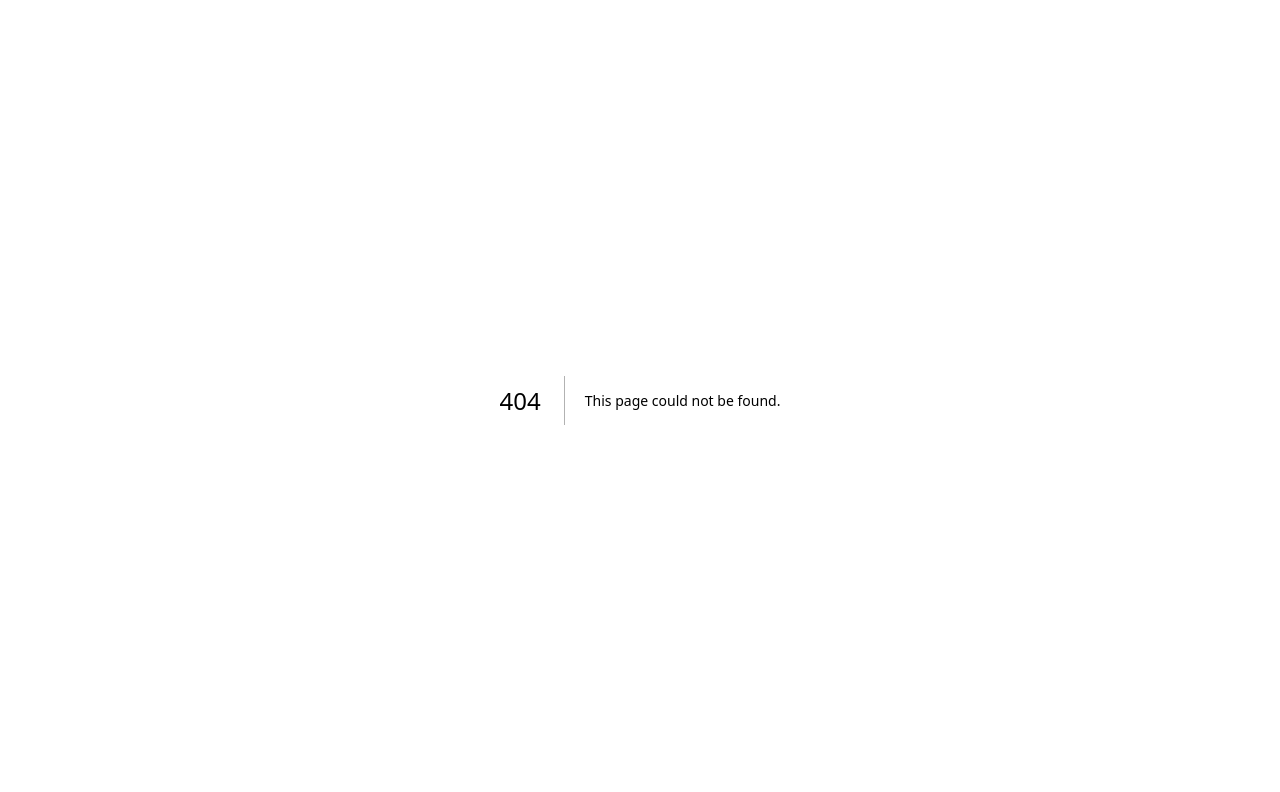
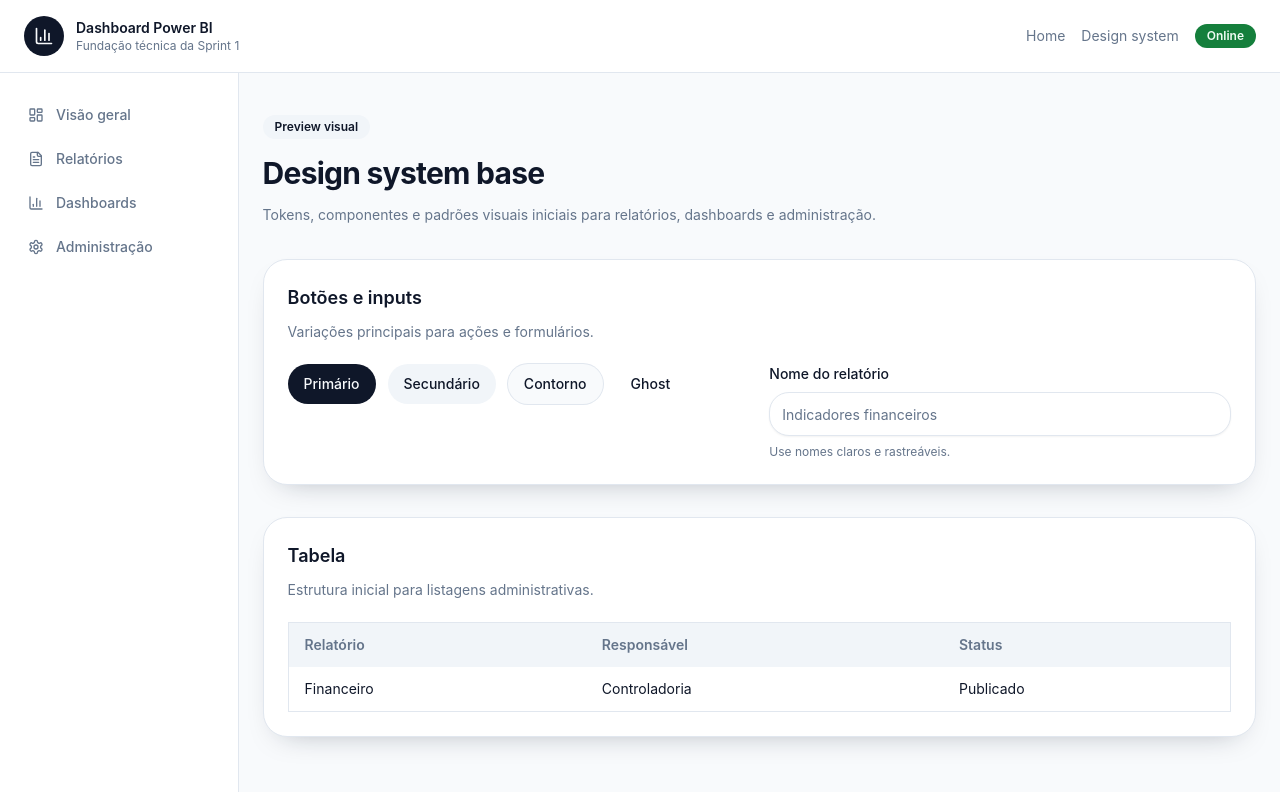
Before and after one commit to Dev-RuiDiniz/Dashboard_Power_BI, a Next.js app in the folder apps/web/: page /design-system in a window 1280 px wide. Before the commit this address had no page. Shown: the top 792 px of the page. Built offline with nearby package versions, Linux system fonts and the light colour scheme.

Commit message:
feat(web): adiciona preview visual do design system

```diff
--- /dev/null
+++ b/apps/web/src/app/design-system/page.tsx
@@ -0,0 +1,79 @@
+import { Header } from '@/components/layout/header';
+import { Sidebar } from '@/components/layout/sidebar';
+import {
+  Badge,
+  Button,
+  Card,
+  CardContent,
+  CardDescription,
+  CardHeader,
+  CardTitle,
+  Input,
+  Table,
+  TableBody,
+  TableCell,
+  TableHead,
+  TableHeader,
+  TableRow,
+} from '@/components/ui';
+
+export default function DesignSystemPage() {
+  return (
+    <main className="min-h-screen bg-background">
+      <Header />
+      <div className="flex">
+        <Sidebar activePath="/design-system" />
+        <section className="mx-auto flex w-full max-w-6xl flex-col gap-8 px-6 py-10">
+          <div>
+            <Badge>Preview visual</Badge>
+            <h1 className="mt-4 text-3xl font-bold tracking-tight text-foreground">Design system base</h1>
+            <p className="mt-3 max-w-3xl text-sm leading-6 text-muted-foreground">
+              Tokens, componentes e padrões visuais iniciais para relatórios, dashboards e administração.
+            </p>
+          </div>
+
+          <Card>
+            <CardHeader>
+              <CardTitle>Botões e inputs</CardTitle>
+              <CardDescription>Variações principais para ações e formulários.</CardDescription>
+            </CardHeader>
+            <CardContent className="grid gap-5 md:grid-cols-2">
+              <div className="flex flex-wrap gap-3">
+                <Button>Primário</Button>
+                <Button variant="secondary">Secundário</Button>
+                <Button variant="outline">Contorno</Button>
+                <Button variant="ghost">Ghost</Button>
+              </div>
+              <Input label="Nome do relatório" placeholder="Indicadores financeiros" helperText="Use nomes claros e rastreáveis." />
+            </CardContent>
+          </Card>
+
+          <Card>
+            <CardHeader>
+              <CardTitle>Tabela</CardTitle>
+              <CardDescription>Estrutura inicial para listagens administrativas.</CardDescription>
+            </CardHeader>
+            <CardContent>
+              <Table>
+                <TableHeader>
+                  <TableRow>
+                    <TableHead>Relatório</TableHead>
+                    <TableHead>Responsável</TableHead>
+                    <TableHead>Status</TableHead>
+                  </TableRow>
+                </TableHeader>
+                <TableBody>
+                  <TableRow>
+                    <TableCell>Financeiro</TableCell>
+                    <TableCell>Controladoria</TableCell>
+                    <TableCell>Publicado</TableCell>
+                  </TableRow>
+                </TableBody>
+              </Table>
+            </CardContent>
+          </Card>
+        </section>
+      </div>
+    </main>
+  );
+}
```
